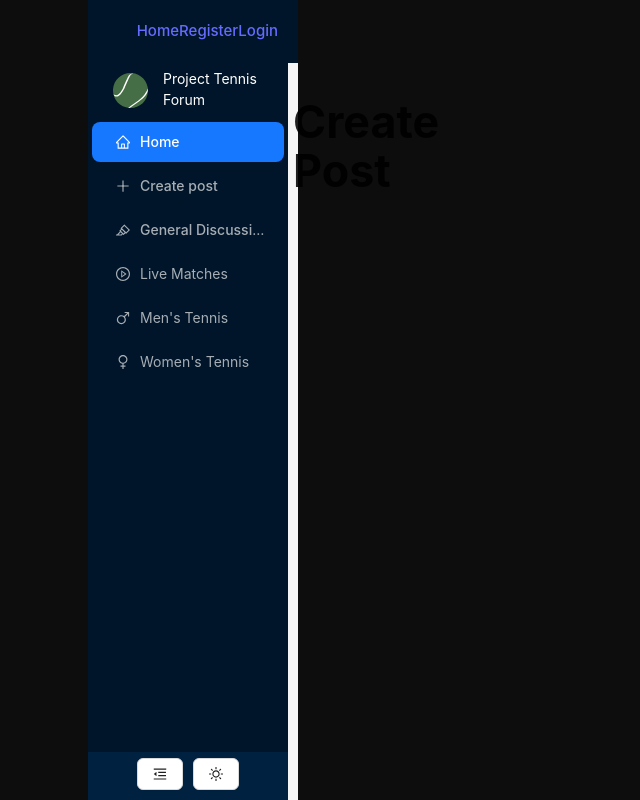
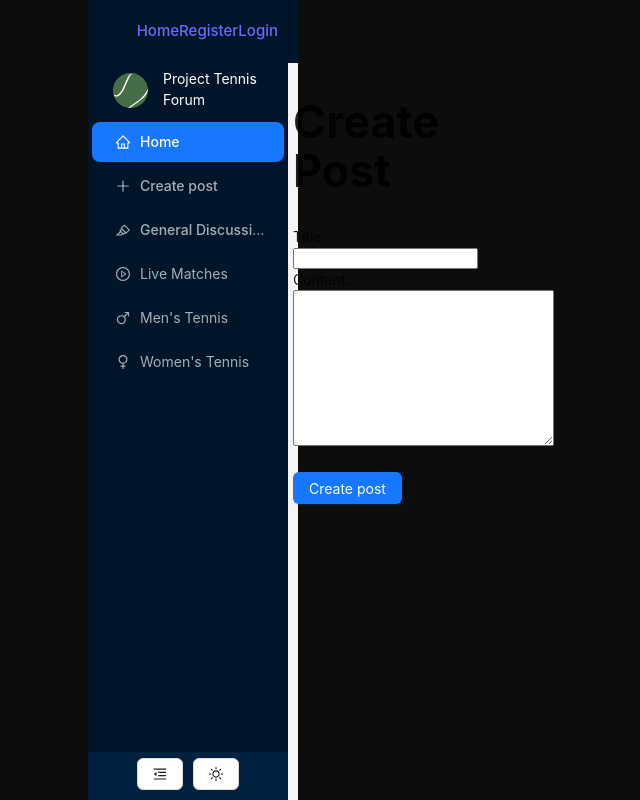
Before and after one commit to ProjectX-A55/TennisForum, a React (Vite) app in the folder tenis-forum/: page /posts-create in a window 1280 px wide. Shown: the whole page, without its empty margins (447-1087 px from the left). Built offline with nearby package versions, Linux system fonts and the light colour scheme; no server answers; the HTML template or start-up script is replaced by a standard one.

Commit message:
added logic to create post and adding it to the db

```diff
--- a/tenis-forum/src/services/post-service.js
+++ b/tenis-forum/src/services/post-service.js
@@ -0,0 +1,12 @@
+import { ref, push, get, query, equalTo, orderByChild, update } from 'firebase/database';
+import { db } from '../config/firebase-config';
+
+export const addPost = async (author, title, content) => {
+    return push(ref(db, 'posts'), {
+        author,
+        title,
+        content,
+        createdOn: new Date().toISOString(),
+        liked: false
+    });
+ }
--- a/tenis-forum/src/views/CreatePost.jsx
+++ b/tenis-forum/src/views/CreatePost.jsx
@@ -1,10 +1,52 @@
+import { useContext, useState } from "react";
+import AppContext from "../context/AppContext";
+import { addPost } from "../services/post-service";
+import { Button, Flex } from 'antd';
+
 const CreatePost = () => {
+
+    const { userData } = useContext(AppContext);
+    const [post, setPost] = useState({
+        title: '',
+        content: '',
+    });
+
+    const updatePost = (value, key) => {
+        setPost({ ...post, [key]: value });
+    }
+    //TODO: Fix the condition for the title and content
+    const createPost = async () => {
+        if (post.title.length < 16 || post.title.length > 64) {
+            alert('Title must be between 16 and 64 characters');
+            return;
+        }
+        if (post.content.length < 32 || post.content.length > 8192) {
+            alert('Content must be between 32 and 8192 characters');
+            return;
+        }
+
+        await addPost(userData.username, post.title, post.content);
+
+        setPost({
+            title: '',
+            content: ''
+        });
+
+    };
+
     return (
         <div>
             <h1>Create Post</h1>
+            <label htmlFor="input-title">Title</label>
+            <input value={post.title} onChange={e => updatePost(e.target.value, 'title')} type="text" name="input-title" id="input-title" /><br />
+            <label htmlFor="input-content">Content:</label><br />
+            <textarea value={post.content} onChange={e => updatePost(e.target.value, 'content')} name="input-content" id="input-content" cols="30" rows="10"></textarea><br /><br />
+            <Flex>
+                <Button onClick={createPost} type="primary">Create post</Button>
+            </Flex>
         </div>
     );
- };
+};
 
 
 export default CreatePost;
```
